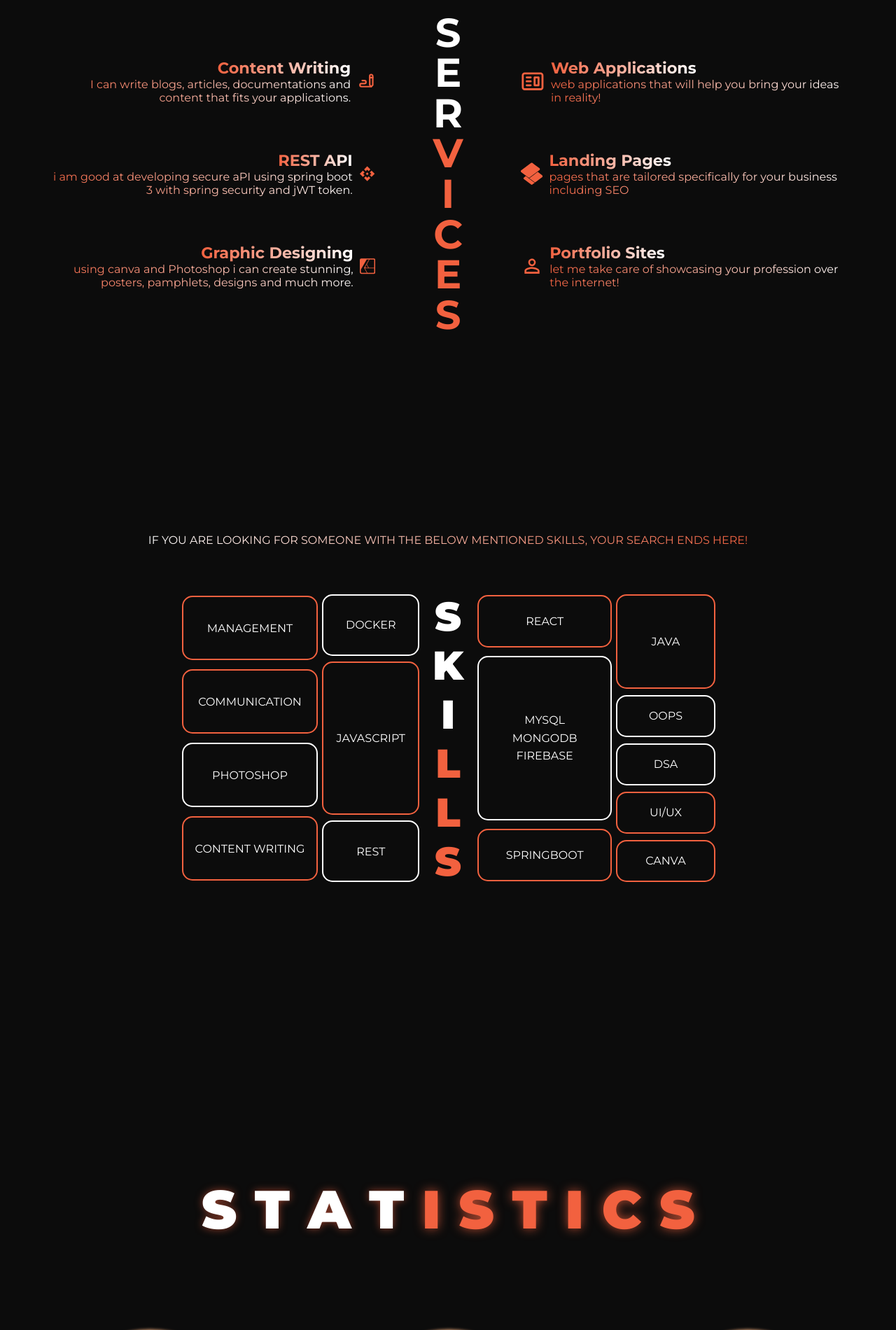
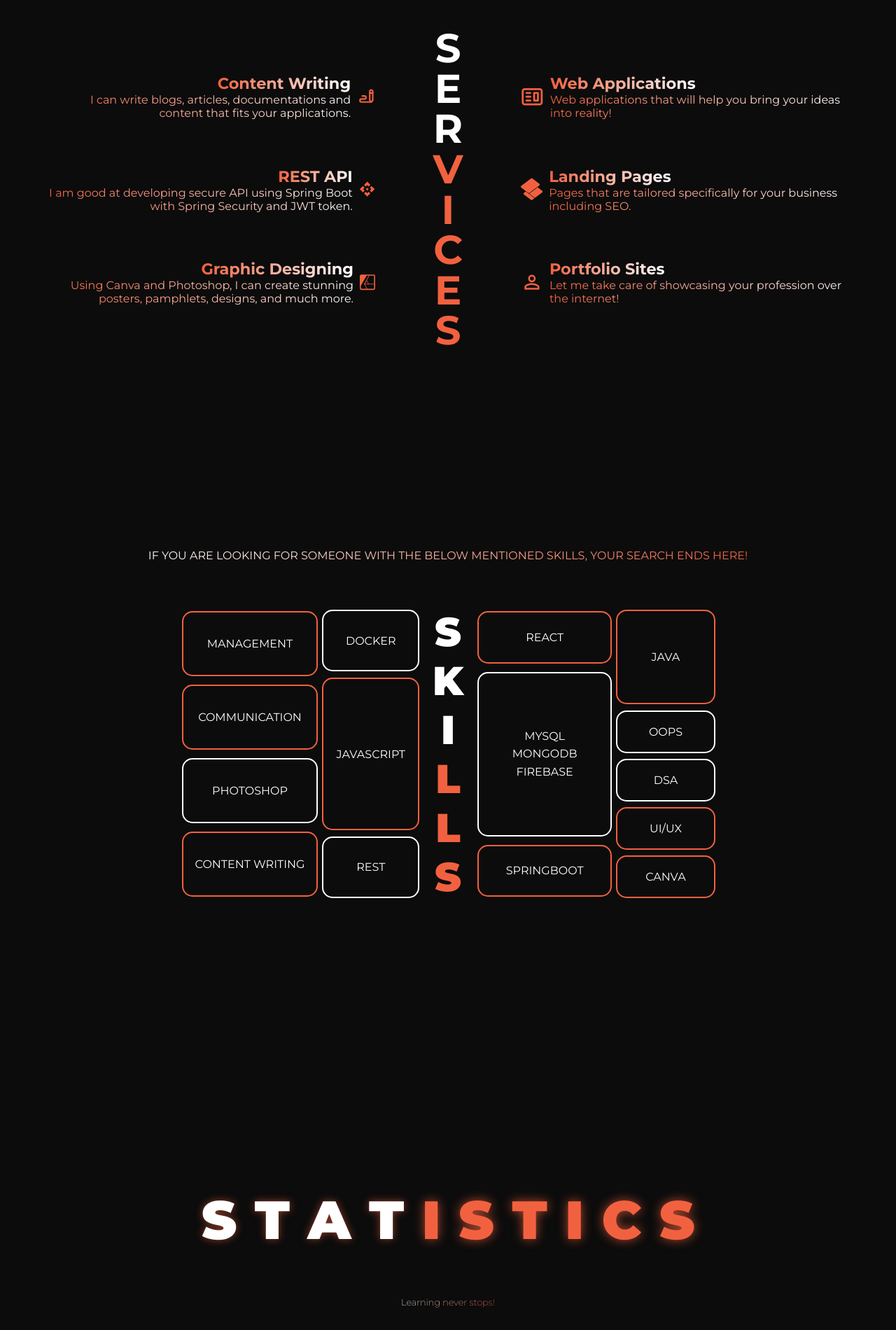
Before and after one commit to ZingadePrathamesh/PrathameshZingade, a React (Vite) app: page / in a window 1280 px wide. Shown: the part 1950-3850 px from the top of the page at 70% size. Built offline with nearby package versions, Linux system fonts and the light colour scheme.

Commit message:
optimizing the project for performance and SEO

```diff
--- a/src/components/Services.jsx
+++ b/src/components/Services.jsx
@@ -6,40 +6,46 @@ import { CgWebsite } from 'react-icons/cg';
 import React, { useEffect, useState } from 'react';
 
 export default function Services(){
-    const services= "SERVICES";
-    const servicesArray = services.split("");
+    const servicesArray = "SERVICES".split("");
 
-    const iconArray = [
-        TbWriting,
-        MdApi,
-        SiAffinitydesigner,
-        CgWebsite,
-        SiPowerpages,
-        MdPermIdentity
-    ]
-
-    const servicesHeadings = [
-        "Content Writing",
-        "REST API",
-        "Graphic Designing",
-        "Web Applications",
-        "Landing Pages",
-        "Portfolio Sites"
-    ]
-
-    const servicesSubHeadings = [
-        "I can write blogs, articles, documentations and content that fits your applications.",
-        "i am good at developing secure aPI using spring boot 3 with spring security and jWT token.",
-        "using canva and Photoshop i can create stunning, posters, pamphlets, designs and much more. ",
-        "web applications that will help you bring your ideas in reality!",
-        "pages that are tailored specifically for your business including SEO",
-        "let me take care of showcasing your profession over the internet!"
-    ]
+    const servicesData = [
+        {
+            icon: TbWriting,
+            heading: "Content Writing",
+            subheading: "I can write blogs, articles, documentations and content that fits your applications."
+        },
+        {
+            icon: MdApi,
+            heading: "REST API",
+            subheading: "I am good at developing secure API using Spring Boot with Spring Security and JWT token."
+        },
+        {
+            icon: SiAffinitydesigner,
+            heading: "Graphic Designing",
+            subheading: "Using Canva and Photoshop, I can create stunning posters, pamphlets, designs, and much more."
+        },
+        {
+            icon: CgWebsite,
+            heading: "Web Applications",
+            subheading: "Web applications that will help you bring your ideas into reality!"
+        },
+        {
+            icon: SiPowerpages,
+            heading: "Landing Pages",
+            subheading: "Pages that are tailored specifically for your business including SEO."
+        },
+        {
+            icon: MdPermIdentity,
+            heading: "Portfolio Sites",
+            subheading: "Let me take care of showcasing your profession over the internet!"
+        }
+    ];
 
     const [flexDirection, setFlexDirection] = useState('row'); // Default flex direction for desktop
 
     useEffect(() => {
-        // Function to handle window resize event
+        // Function to handle window resize event for responsiveness
+        //especially for the icons used to depict the services on the left side.
         const handleResize = () => {
             // Update flex direction based on screen width
             if (window.innerWidth <= 767) {
@@ -69,24 +75,24 @@ export default function Services(){
                 {
                         (() => {
                             const elements = [];
-                            for (let i = 0; i < iconArray.length-3; i++) {
+                            for (let i = 0; i < servicesData.length-3; i++) {
                                 elements.push(
                                     <div className='service-l' style={{ flexDirection: flexDirection }} key={i}>
                                         {/* Conditionally render based on flex direction */}
                                         {flexDirection === 'row' ? (
                                             <>
                                                 <div className='service-l-text'>
-                                                    <h1 className='montserrat-bold service-l-head'>{servicesHeadings[i]}</h1>
-                                                    <h2 className='montserrat-regular service-l-subhead'>{servicesSubHeadings[i]}</h2>
+                                                    <h1 className='montserrat-bold service-l-head'>{servicesData[i].heading}</h1>
+                                                    <h2 className='montserrat-regular service-l-subhead'>{servicesData[i].subheading}</h2>
                                                 </div>
-                                                {React.createElement(iconArray[i], { className: 'service-l-icon' })}
+                                                {React.createElement(servicesData[i].icon, { className: 'service-l-icon', alt: servicesData[i].subheading  })}
                                             </>
                                         ) : (
                                             <>
-                                                {React.createElement(iconArray[i], { className: 'service-l-icon' })}
+                                                {React.createElement(servicesData[i].icon, { className: 'service-l-icon',  alt: servicesData[i].subheading })}
                                                 <div className='service-l-text'>
-                                                    <h1 className='montserrat-bold service-l-head'>{servicesHeadings[i]}</h1>
-                                                    <h2 className='montserrat-regular service-l-subhead'>{servicesSubHeadings[i]}</h2>
+                                                    <h1 className='montserrat-bold service-l-head'>{servicesData[i].heading}</h1>
+                                                    <h2 className='montserrat-regular service-l-subhead'>{servicesData[i].subheading}</h2>
                                                 </div>
                                             </>
                                         )}
@@ -111,13 +117,13 @@ export default function Services(){
                     {
                         (() => {
                             const elements = [];
-                            for (let i = 3; i < iconArray.length; i++) {
+                            for (let i = 3; i < servicesData.length; i++) {
                                 elements.push(
                                     <div className='service-r' key={i} style={{flexDirection:flexDirection}}>
-                                        {React.createElement(iconArray[i], { className: 'service-r-icon' })}
+                                        {React.createElement(servicesData[i].icon, { className: 'service-r-icon', alt: servicesData[i].subheading })}
                                         <div className='service-r-text'>
-                                            <h1 className='montserrat-bold service-r-head'>{servicesHeadings[i]}</h1>
-                                            <h2 className='montserrat-regular service-r-subhead'>{servicesSubHeadings[i]}</h2>
+                                            <h1 className='montserrat-bold service-r-head'>{servicesData[i].heading}</h1>
+                                            <h2 className='montserrat-regular service-r-subhead'>{servicesData[i].subheading}</h2>
                                         </div>
                                     </div>
                                 );
--- a/src/components/Skills.jsx
+++ b/src/components/Skills.jsx
@@ -1,5 +1,4 @@
 import '../styles/skills.css';
-import skills from '../assets/skills.svg';
 
 export default function Skills(){
     const subtitle = "if you are looking for someone with the below mentioned skills, your search ends here!"
--- a/src/components/Statistics.jsx
+++ b/src/components/Statistics.jsx
@@ -1,19 +1,16 @@
-import { useState } from 'react';
+import { useState, useEffect } from 'react';
 import '../styles/statistics.css';
-import { useEffect } from 'react';
 
 function animateValue(setState, start, end, duration, isDecimal) {
     let startTimestamp = null;
-        const step = (timestamp) =>
-            {
+    const step = (timestamp) => {
         if (!startTimestamp) startTimestamp = timestamp;
         const progress = Math.min((timestamp - startTimestamp) / duration, 1);
 
-                if(isDecimal){
+        if (isDecimal) {
             const value = (progress * (end - start) + start).toFixed(2);
             setState(value);
-                }
-                else{
+        } else {
             const value = Math.floor(progress * (end - start) + start);
             setState(value);
         }
@@ -25,57 +22,48 @@ import { useEffect } from 'react';
     window.requestAnimationFrame(step);
 }
 
-export default function Statistics(){
+export default function Statistics() {
     const [projectCount, setProjectCount] = useState(0);
     const [easy, setEasy] = useState(25);
     const [medium, setMedium] = useState(10);
     const [hard, setHard] = useState(2);
-    const [cgpaScore, setcgpaScore] = useState(0.00);
-    const subHeads = ["PROJECTS", "LEET CODE", "CGPA"]
-    const values = [projectCount, `${easy}E ${medium}M ${hard}H`, cgpaScore]
-
+    const [cgpaScore, setCgpaScore] = useState(0.00);
 
     useEffect(() => {
-        const animationLoop = () => {
-          setInterval(() => {
+        const animationLoop = setInterval(() => {
             animateValue(setProjectCount, 0, 9, 1500, false);
-            animateValue(setcgpaScore, 0.00, 9.09, 1500, true);
+            animateValue(setCgpaScore, 0.00, 9.09, 1500, true);
             animateValue(setEasy, 0, 25, 1500, false);
             animateValue(setMedium, 0, 10, 1500, false);
             animateValue(setHard, 0, 2, 1500, false);
+        }, 6000);
 
-          }, 6000);
-        };
-        animationLoop(); // Start the animation loop initially
         return () => clearInterval(animationLoop);
     }, []);
 
+    const subHeads = ["PROJECTS", "LEET CODE", "CGPA"];
+    const values = [projectCount, `${easy}E ${medium}M ${hard}H`, cgpaScore];
 
-
-    return(
+    return (
         <div className="statistics" id='stats'>
+            <div className='stats-textual'>
                 <div className="statistics-heading">
-                {
-                    "STATISTICS".split('').map((letter, index)=>(
-                        <h2 key={index} className={index<4 ?"montserrat-extra-bold statistics-white" : "montserrat-extra-bold statistics-letter" }>{letter}</h2>
-                    ))
-                }
+                    {"STATISTICS".split('').map((letter, index) => (
+                        <h2 key={index} className={index < 4 ? "montserrat-extra-bold statistics-white" : "montserrat-extra-bold statistics-letter"}>{letter}</h2>
+                    ))}
                 </div>
-
+                <h2 className='montserrat-light stats-subtitle'>Learning never stops!</h2>
+            </div>
             <div className="circles-div">
-                {
-                    subHeads.map((sub, index)=>(
+                {subHeads.map((sub, index) => (
                     <div className="circle" key={index}>
                         <div className="circle-text">
                             <h4 className="sub-head montserrat-bold">{sub}</h4>
                             <h3 className="value">{values[index]}</h3>
                         </div>
                     </div>
-                    ))
+                ))}
+            </div>
+        </div>
+    );
 }
-
-            </div>
-
-        </div>
-    )
-}
--- a/src/styles/services.css
+++ b/src/styles/services.css
@@ -13,6 +13,7 @@
     background-clip: text;
     color: transparent;
     transition: text-shadow 1.5s;
+    margin-bottom: 10%;
 }
 .service-head:hover{
     background: linear-gradient(to left, #FFFFFF, #F2613F);
--- a/src/styles/statistics.css
+++ b/src/styles/statistics.css
@@ -6,6 +6,23 @@
     align-items: center;
     justify-content: center;
 
+}
+.stats-textual{
+    display: flex;
+    flex-direction: column;
+    justify-content: center;
+    align-items: center;
+    width: 100%;
+    height: fit-content;
+}
+.stats-subtitle{
+    background: linear-gradient(to right, #FFFFFF, #F2613F);
+    -webkit-background-clip: text;
+    background-clip: text;
+    color: transparent;
+    margin: 0;
+    padding: 0;
+    font-size: 80%;
 }
 
 .statistics-heading, .circles-div{
```
Also changed, not shown: src/assets/skills.svg (deleted). Lines whose indentation alone changed are shown as unchanged.
